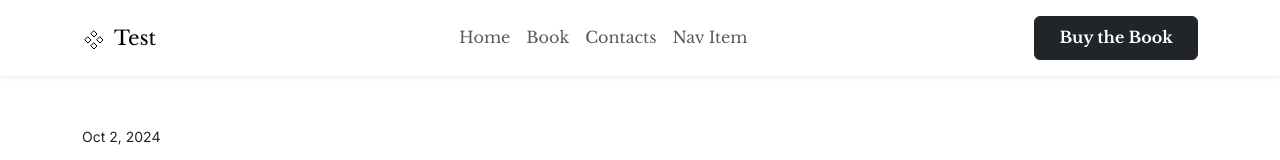
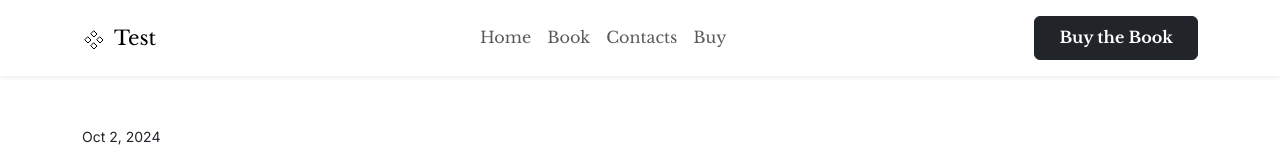
Before and after one commit to heleneichel/test2, a plain HTML site: page articles/article-1.html in a window 1280 px wide. Shown: the top 160 px of the page. Drawn offline with nearby package versions, Linux system fonts and the light colour scheme.

Commit message:
Add files via upload

```diff
--- a/articles/article-1.html
+++ b/articles/article-1.html
@@ -27,7 +27,7 @@
                     <li class="nav-item"><a class="nav-link" href="https://heleneichel.github.io/test2/index.html">Home</a></li>
                     <li class="nav-item"><a class="nav-link" href="https://heleneichel.github.io/test2/book.html">Book</a></li>
                     <li class="nav-item"><a class="nav-link" href="https://heleneichel.github.io/test2/contacts.html">Contacts</a></li>
-                    <li class="nav-item"><a class="nav-link" href="https://heleneichel.github.io/test2/buy.html">Nav Item</a></li>
+                    <li class="nav-item"><a class="nav-link" href="https://heleneichel.github.io/test2/buy.html">Buy</a></li>
                 </ul><button class="btn btn-primary" type="button">Buy the Book</button>
             </div>
         </div>
```
Also changed, not shown: articles/article-2.html (+1 -1 lines), articles/article-3.html (+1 -1 lines), articles/article-4.html (+1 -1 lines), book.html (+1 -1 lines), contacts.html (+1 -1 lines), index.html (+1 -1 lines), privacy.html (+1 -1 lines).
